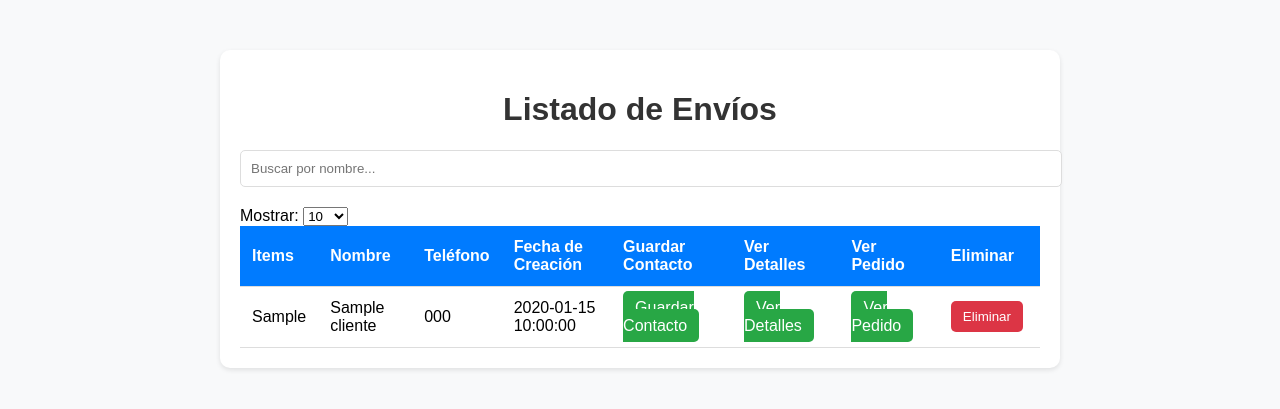
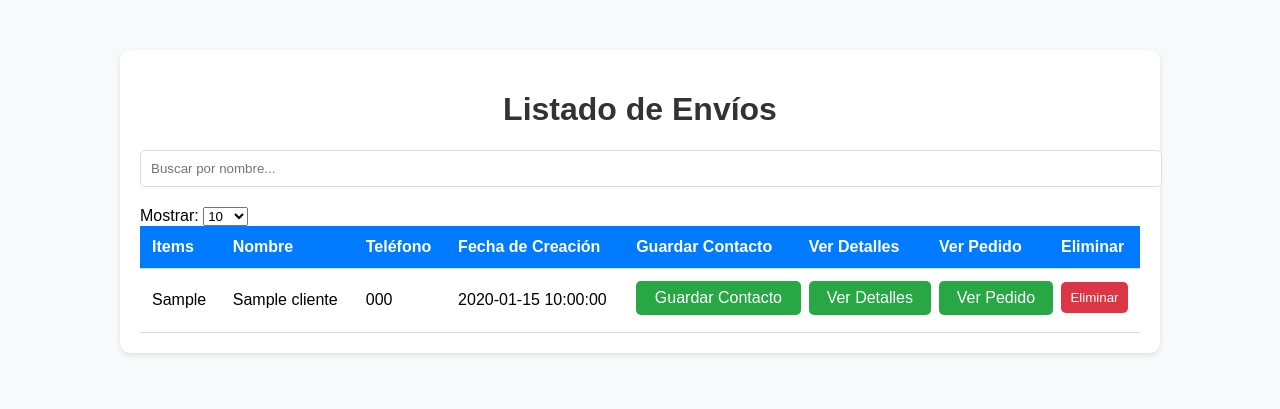
Before and after one commit to corporacionprintec/printec_envios, a PHP site: page /php/listado_envios.php in a window 1280 px wide. Shown: the top 409 px of the page. Run offline with PHP 8.4, Linux system fonts and the light colour scheme; tables that the repository leaves empty or names only in its code hold one stand-in row (values such as "Sample post").

Commit message:
proyeccion77

```diff
--- a/php/listado_envios.php
+++ b/php/listado_envios.php
@@ -76,7 +76,7 @@ if (isset($_GET['guardar_contacto'])) {
         }
         .container {
             margin: 50px auto;
-            max-width: 800px;
+            max-width: 1000px;
             background-color: white;
             padding: 20px;
             border-radius: 10px;
@@ -113,17 +113,25 @@ if (isset($_GET['guardar_contacto'])) {
             background-color: #28a745; /* Verde para Guardar Contacto */
             color: white;
             border: none;
-            padding: 8px 12px;
+            padding: 8px;
             cursor: pointer;
             border-radius: 5px;
-            margin-right: 5px;
+            text-align: center;
+            display: inline-block;
+            width: 100%;
+            margin-bottom: 5px;
         }
         .delete-btn {
             background-color: #dc3545;
         }
         .btn-group {
             display: flex;
-            flex-wrap: wrap;
+            flex-direction: column;
+            align-items: center;
+            justify-content: center;
+        }
+        .contact-btn, .copy-btn {
+            width: 100%;
         }
 
         /* Estilos para el estado pendiente y enviado */
```
